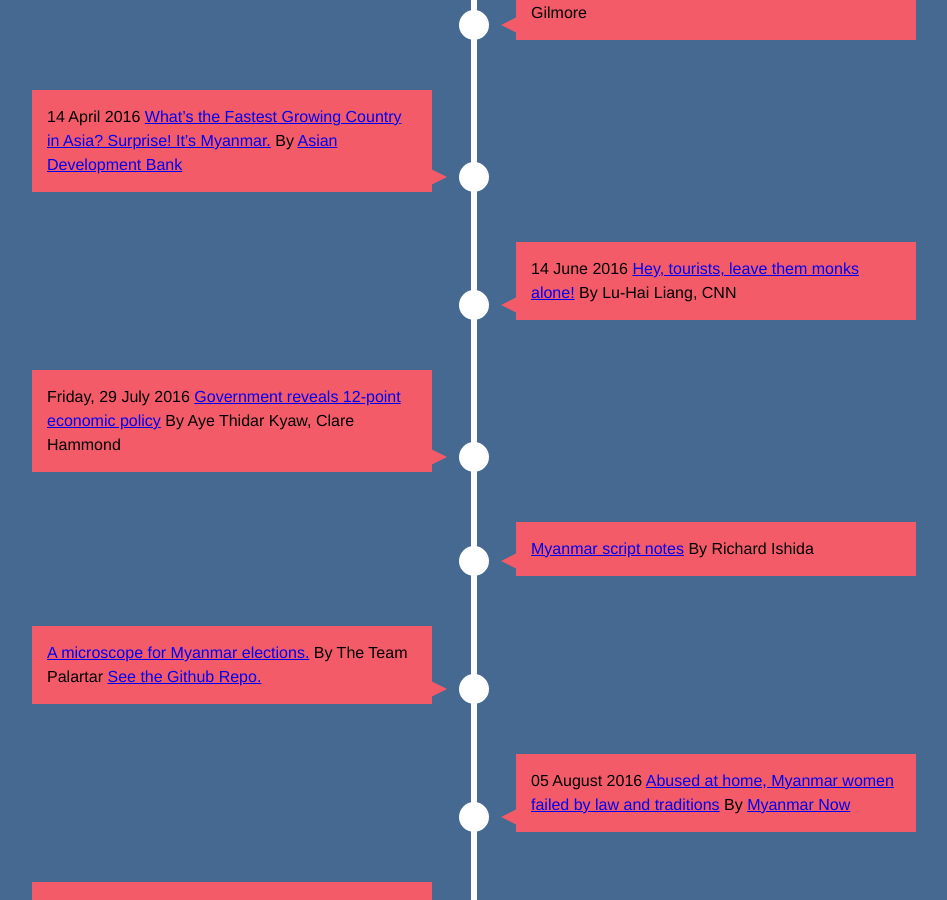
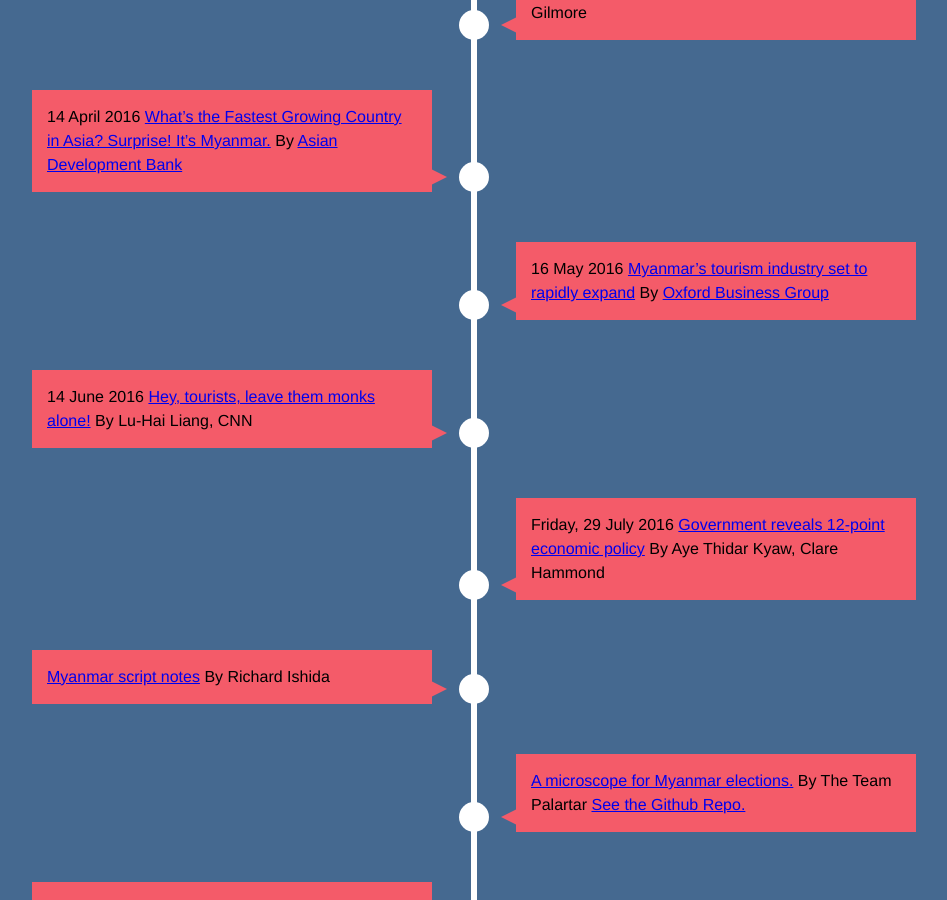
Before and after one commit to sawthinkar/sawthinkar.github.io, a Jekyll site: the page whereIamfrom/index.html, which Jekyll copies as it is, in a window 1280 px wide and 900 px high, scrolled down 1796 px. Shown: the whole window, without its empty margins (166-1113 px from the left). Built offline with Jekyll 4.4.1, drawn with Linux system fonts in a browser that asks for light colours.

Commit message:
Update index.html

```diff
--- a/whereIamfrom/index.html
+++ b/whereIamfrom/index.html
@@ -78,6 +78,11 @@
             <time>14 April 2016 </time></time><a href="http://www.adb.org/news/features/whats-fastest-growing-country-asia-surprise-its-myanmar">What’s the Fastest Growing Country in Asia? Surprise! It’s Myanmar.</a> By <a href="http://www.adb.org">Asian Development Bank</a>
         </div>
     </li>
+        <li>
+        <div>
+            <time>16 May 2016 </time></time><a href="http://www.oxfordbusinessgroup.com/news/myanmar%E2%80%99s-tourism-industry-set-rapidly-expand">Myanmar’s tourism industry set to rapidly expand</a> By <a href="http://www.oxfordbusinessgroup.com/">Oxford Business Group</a>
+        </div>
+    </li>
     <li>
         <div>
             <time>14 June 2016 </time><a href="http://edition.cnn.com/2015/04/16/travel/myanmar-monks-lunch/index.html?sr=cnnifb">Hey, tourists, leave them monks alone!</a> By Lu-Hai Liang, CNN
```
